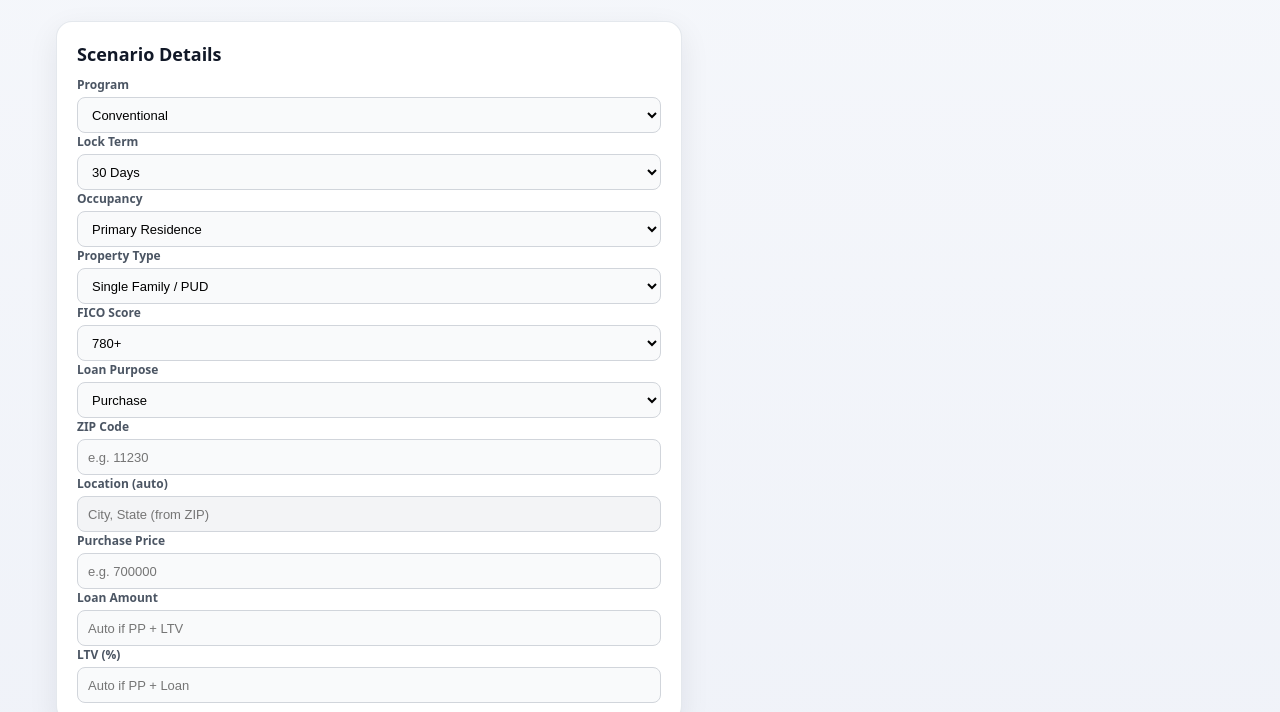
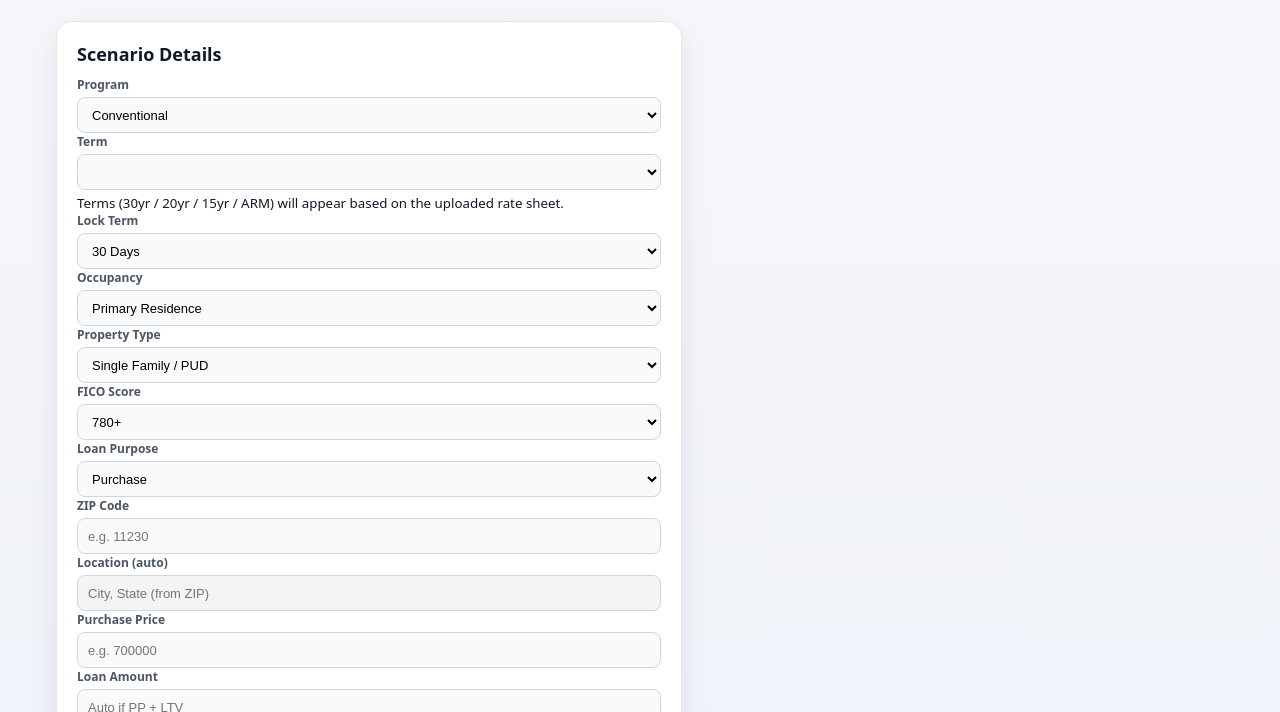
Before and after one commit to nuchy123/pricing-engine, a plain HTML site: page index.html in a window 1280 px wide. Shown: the part 88-800 px from the top of the page. Drawn offline with Linux system fonts and the light colour scheme.

Commit message:
Update index.html

```diff
--- a/index.html
+++ b/index.html
@@ -35,6 +35,16 @@
     <option value="nonqm">Non-QM</option>
   </select>
 </div>
+        <div class="field">
+  <label for="productTerm">Term</label>
+  <select id="productTerm" class="field-input">
+    <!-- This will be filled automatically from the XLS upload -->
+  </select>
+  <small class="field-hint">
+    Terms (30yr / 20yr / 15yr / ARM) will appear based on the uploaded rate sheet.
+  </small>
+</div>
+
 
 
           <div class="field">
```
